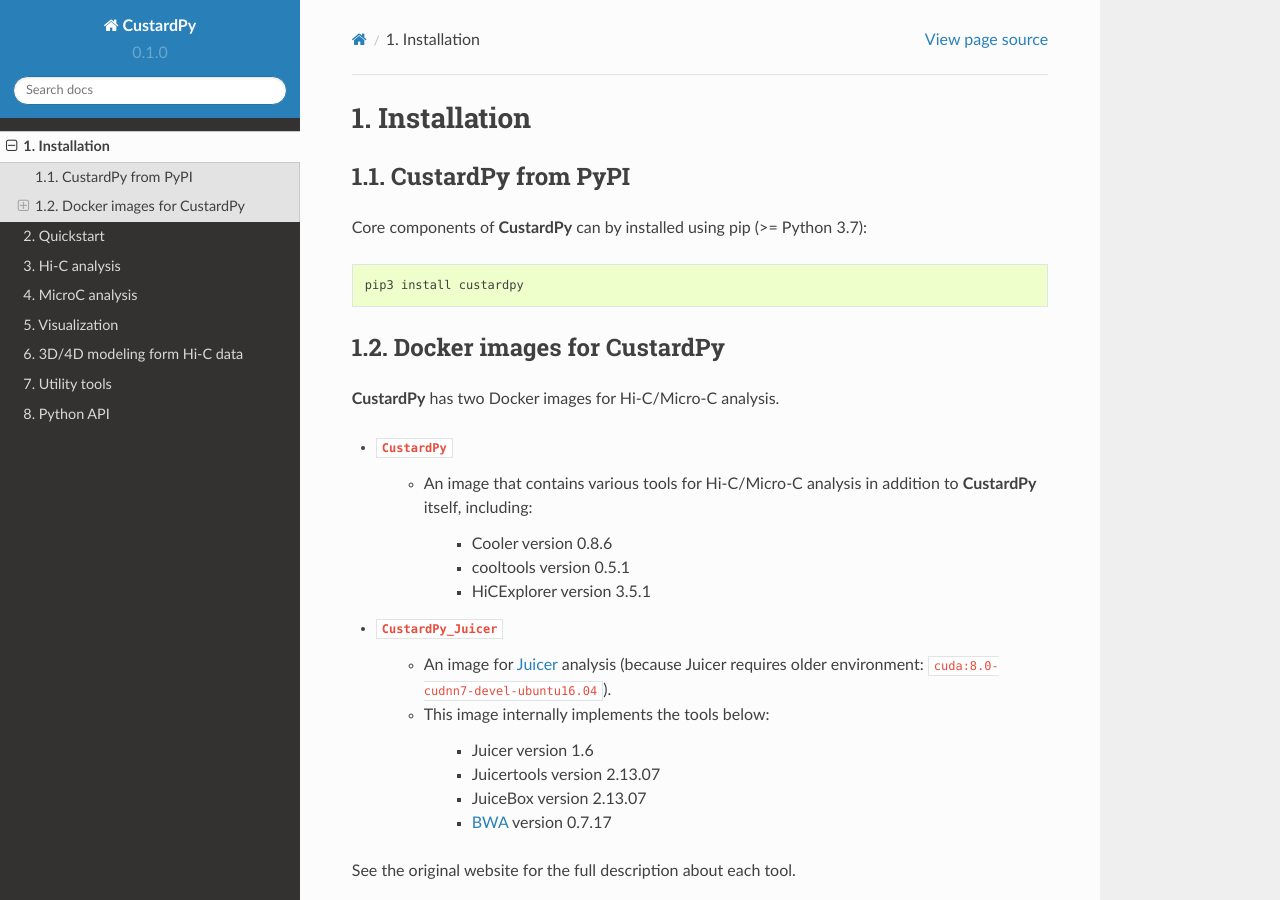
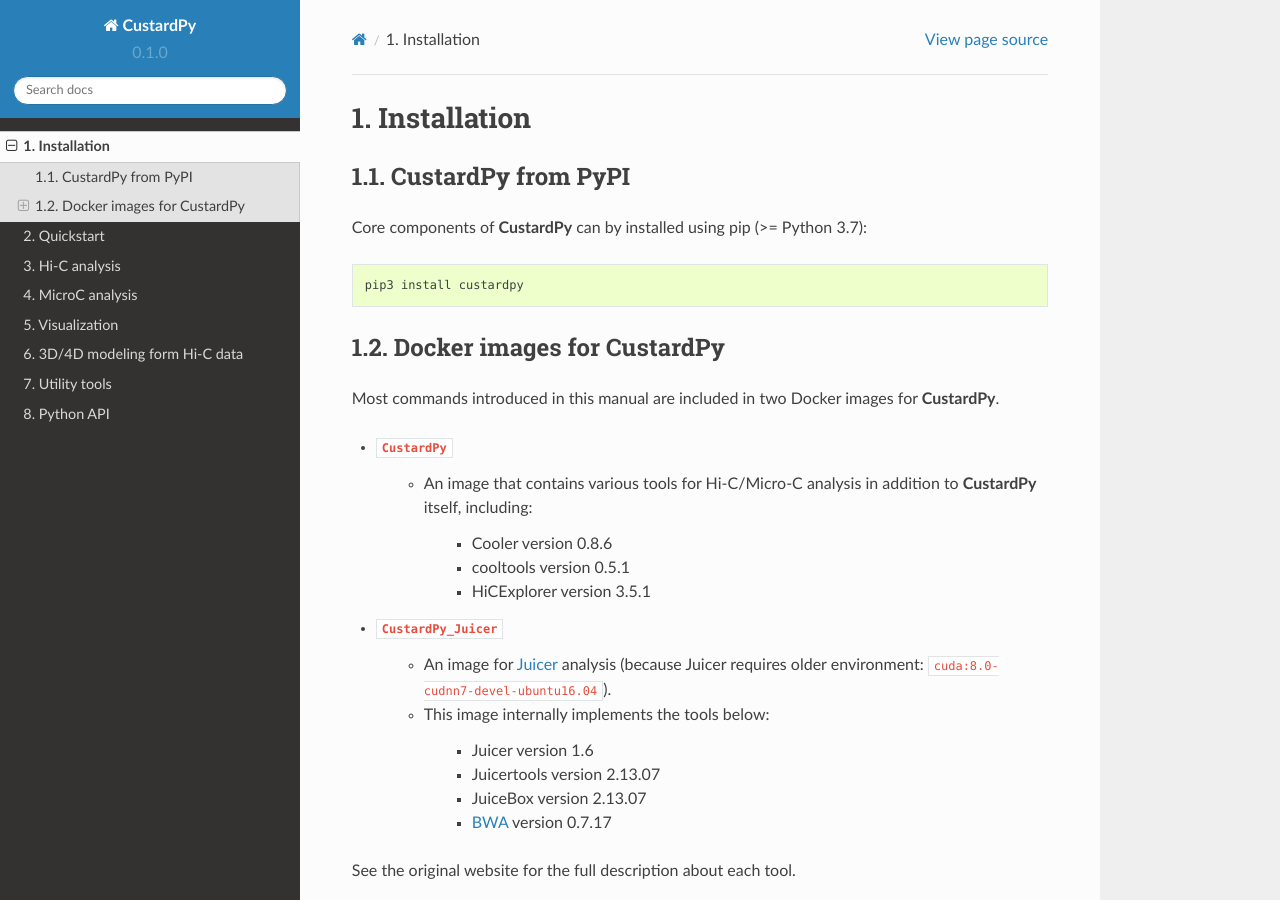
Before and after one commit to rnakato/CustardPy, a Sphinx documentation site: the page built from docs/content/Install.rst, in a window 1280 px wide and 900 px high. Built offline with Sphinx 7.4.7 and the Read the Docs theme 2.0.0, drawn with Linux system fonts in a browser that asks for light colours.

Commit message:
modify docs

```diff
--- a/docs/content/Install.rst
+++ b/docs/content/Install.rst
@@ -14,7 +14,7 @@
 Docker images for CustardPy
 ---------------------------------
 
-**CustardPy** has two Docker images for Hi-C/Micro-C analysis.
+Most commands introduced in this manual are included in two Docker images for **CustardPy**.
 
 - ``CustardPy``
     - An image that contains various tools for Hi-C/Micro-C analysis in addition to **CustardPy** itself, including:
```
